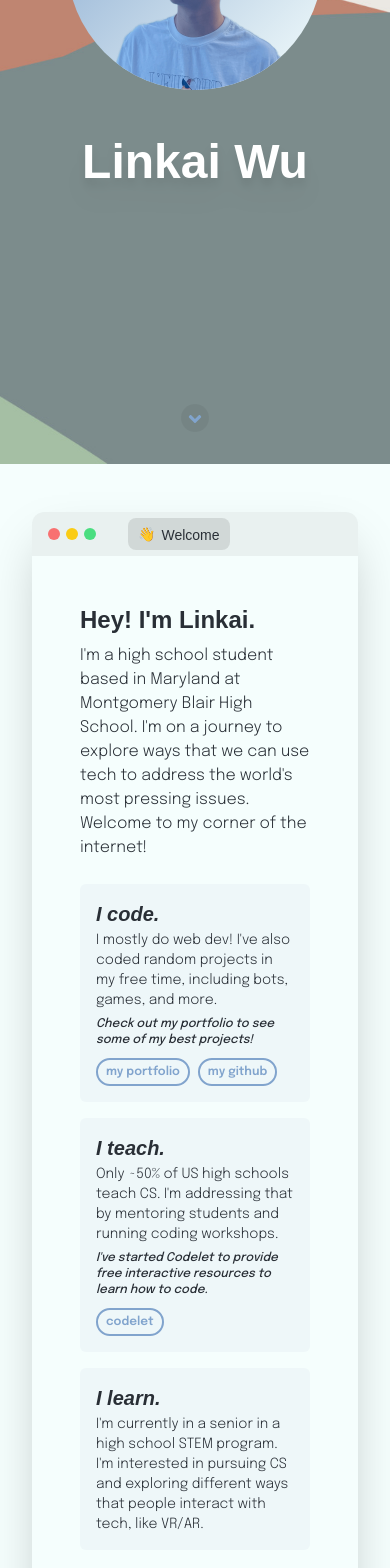
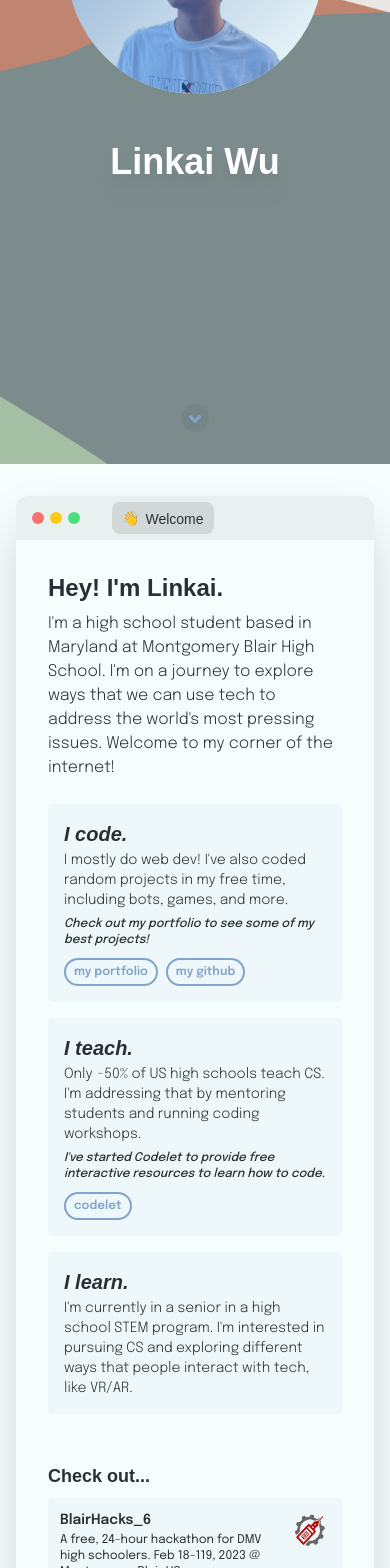
Before and after one commit to linkai101/site-v4, a Next.js app: page / in a window 390 px wide. Shown: the part 380-1948 px from the top of the page. Built offline with nearby package versions, Linux system fonts and the light colour scheme; a web font is replaced by a local one.

Commit message:
Fix mobile scaling issue, minor layout changes

```diff
--- a/app/layout.tsx
+++ b/app/layout.tsx
@@ -10,6 +10,7 @@ export default function RootLayout({
   return (
     <html>
       <head>
+        <meta name="viewport" content="width=device-width, initial-scale=1.0" />
         <meta property="og:site_name" content="Linkai Wu" key="ogsitename"/>
       </head>
       <body className="bg-theme-background text-theme-onBackground">
--- a/app/page.tsx
+++ b/app/page.tsx
@@ -26,7 +26,7 @@ export default function HomePage() {
         </div>
 
         <div className="flex flex-col items-center">
-          <h1 className="text-5xl text-white font-black font-display drop-shadow-xl">
+          <h1 className="text-4xl md:text-5xl text-white font-black font-display drop-shadow-xl">
             Linkai Wu
           </h1>
 
@@ -44,7 +44,7 @@ export default function HomePage() {
       <div className="h-48"/>
     </div>
 
-    <div className="px-8 relative -mt-36">
+    <div className="px-4 relative -mt-40">
       <div
         className="
           container max-w-4xl
@@ -70,7 +70,7 @@ export default function HomePage() {
           </div>
         </div>
 
-        <div className="p-12">
+        <div className="p-8 md:p-12">
           <h2 className="text-2xl font-extrabold font-display">
             Hey! I'm Linkai.
           </h2>
--- a/app/portfolio/page.tsx
+++ b/app/portfolio/page.tsx
@@ -27,7 +27,7 @@ const projects: { [id:string]: any; } = {
   },
   stemtothesky: {
     title: "STEM to the Sky's website",
-    description: "",
+    description: "A student-led nonprofit dedicated to showcasing careers, fields, and opportunities in STEM through interviews and events with professionals. I designed and developed the website!",
     links: [
       { label: "website", href: "https://stemtothesky.org" },
     ]
@@ -177,7 +177,7 @@ export default function PortfolioPage() {
     <AnimatePresence>
       {selectedProject && <>
         <motion.div
-          className="px-8 pb-12 pt-36 fixed inset-0 bg-black/20 overflow-y-auto z-40"
+          className="px-4 pb-12 pt-36 fixed inset-0 bg-black/20 overflow-y-auto z-40"
           onClick={() => setSelectedProject(null)}
           initial={{ opacity: 0 }}
           animate={{ opacity: 1 }}
```
